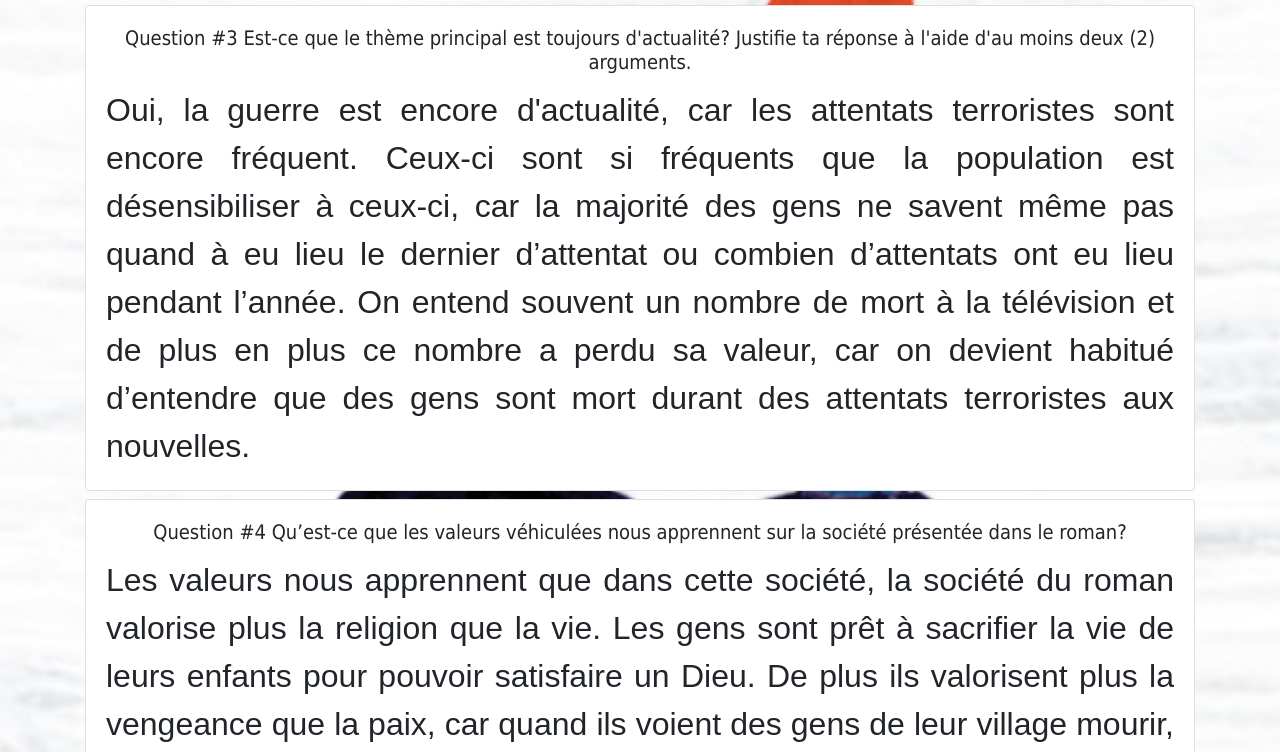
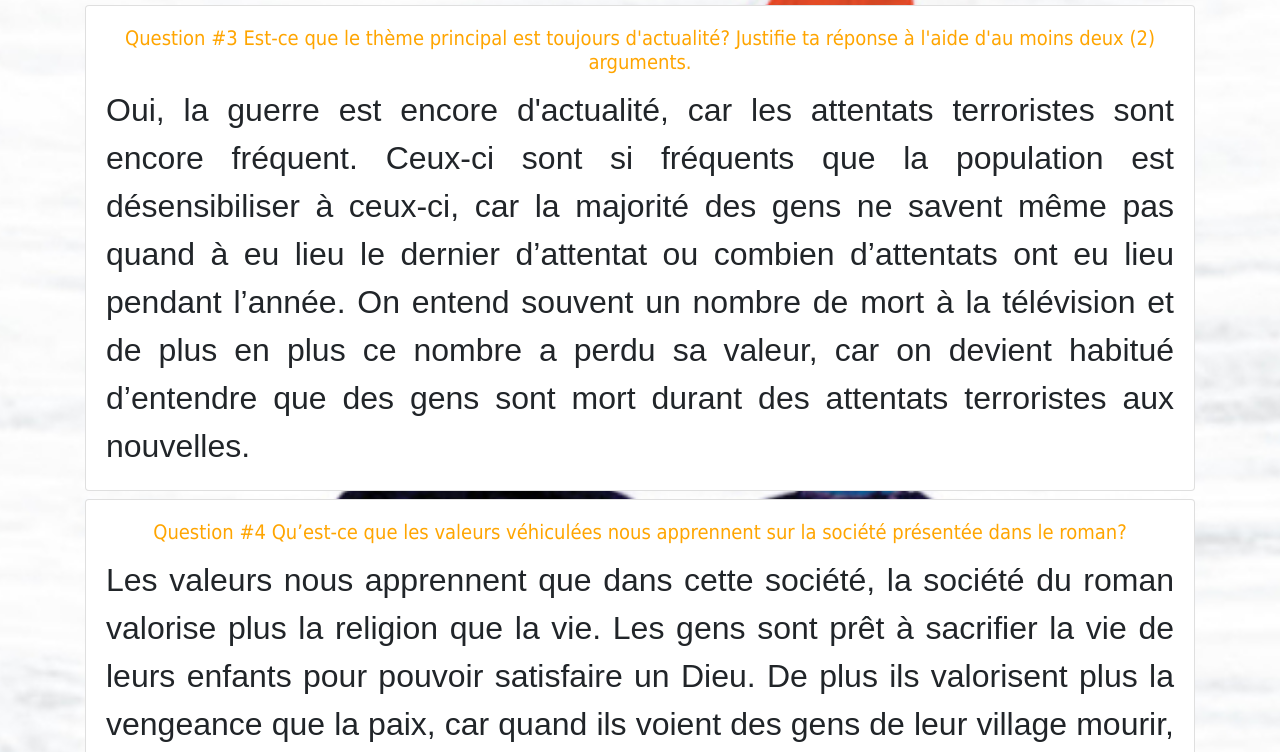
Before and after one commit to Programsoftware/not-programsoftware.github.io, a plain HTML site: page question.html in a window 1280 px wide. Shown: the part 289-1041 px from the top of the page. Drawn offline with Linux system fonts and the light colour scheme.

Commit message:
Update style.css

```diff
--- a/css/style.css
+++ b/css/style.css
@@ -25,3 +25,6 @@
     font-family: arial;
     font-size: 2rem;
   }
+ .card-title{
+    color:orange;
+  }
```
